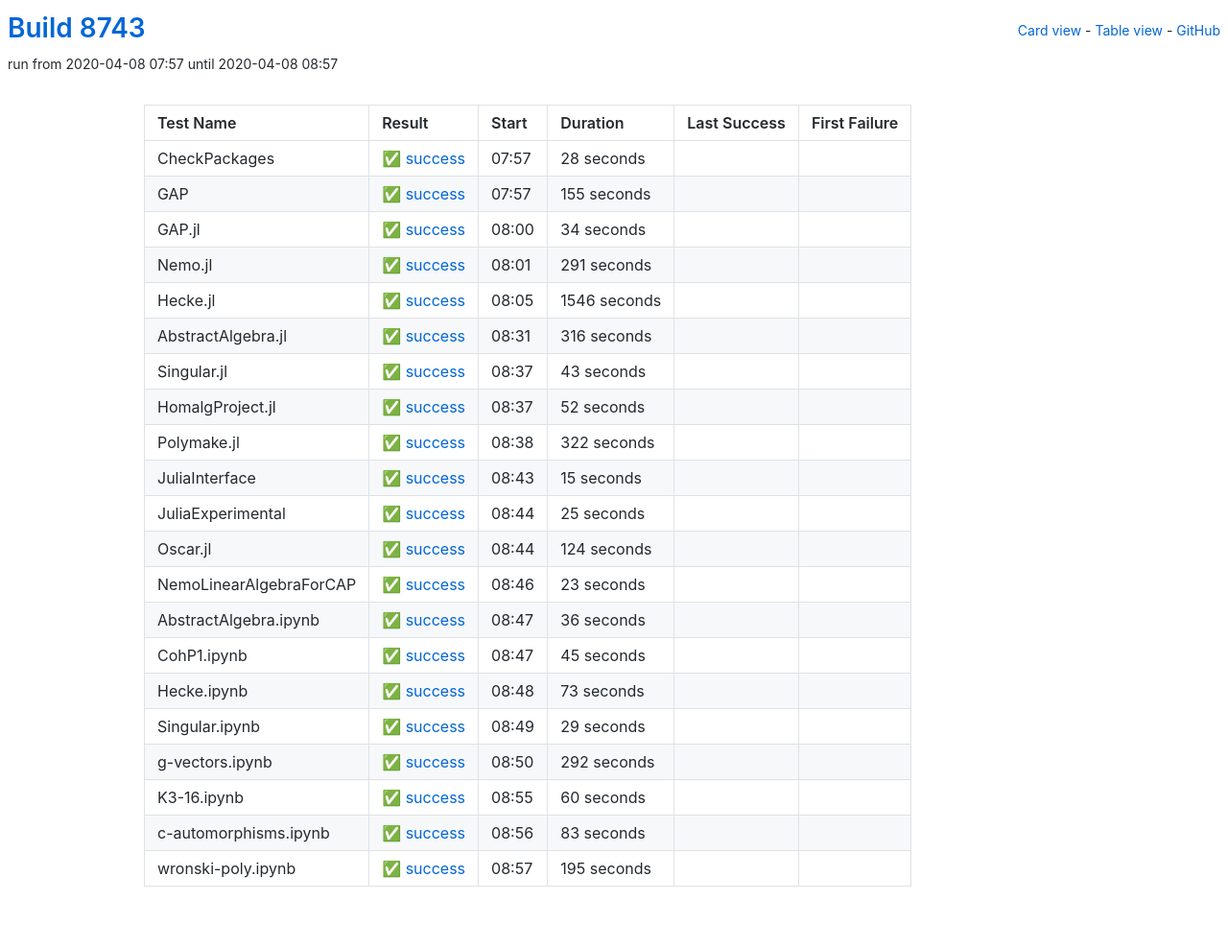
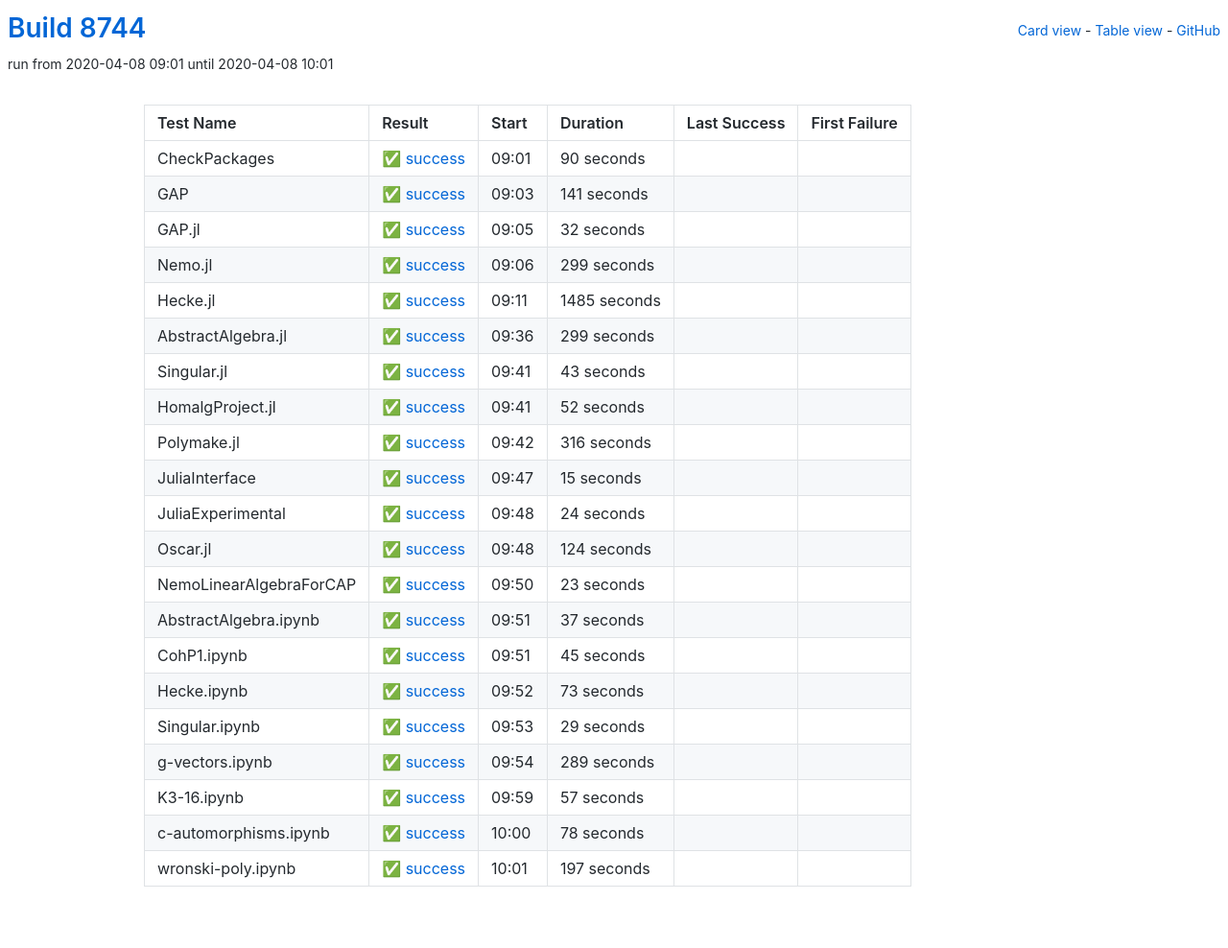
Before and after one commit to oscar-system/oscar-ci-status, a Jekyll site: the page built from table.html, in a window 1280 px wide. Shown: the whole page at 96% size. Built offline with Jekyll 4.4.1, drawn with Linux system fonts in a browser that asks for light colours.

Commit message:
Build 8744

```diff
--- a/_data/ci.yml
+++ b/_data/ci.yml
@@ -1,60 +1,93 @@
-build: 8743
-build_url: https://oscarci.mathematik.uni-kl.de/job/oscar/8743/
+build: 8744
+build_url: https://oscarci.mathematik.uni-kl.de/job/oscar/8744/
 job: oscar
 tests:
-- duration: 28
+- duration: 90
   exitcode: 0
   first_failure: false
   first_failure_url: null
   last_success: false
   last_success_url: null
-  log: https://oscarci.mathematik.uni-kl.de/job/oscar/8743/artifact/logs/build-8743/CheckPackages.log
+  log: https://oscarci.mathematik.uni-kl.de/job/oscar/8744/artifact/logs/build-8744/CheckPackages.log
   name: CheckPackages
-  start: 2020-04-08 07:57
+  start: 2020-04-08 09:01
   status: success
   success: true
-- duration: 155
+- duration: 141
   exitcode: 0
   first_failure: false
   first_failure_url: null
   last_success: false
   last_success_url: null
-  log: https://oscarci.mathematik.uni-kl.de/job/oscar/8743/artifact/logs/build-8743/GAP.log
+  log: https://oscarci.mathematik.uni-kl.de/job/oscar/8744/artifact/logs/build-8744/GAP.log
   name: GAP
-  start: 2020-04-08 07:57
+  start: 2020-04-08 09:03
   status: success
   success: true
-- duration: 34
+- duration: 32
   exitcode: 0
   first_failure: false
   first_failure_url: null
   last_success: false
   last_success_url: null
-  log: https://oscarci.mathematik.uni-kl.de/job/oscar/8743/artifact/logs/build-8743/GAP.jl.log
+  log: https://oscarci.mathematik.uni-kl.de/job/oscar/8744/artifact/logs/build-8744/GAP.jl.log
   name: GAP.jl
-  start: 2020-04-08 08:00
+  start: 2020-04-08 09:05
   status: success
   success: true
-- duration: 291
+- duration: 299
   exitcode: 0
   first_failure: false
   first_failure_url: null
   last_success: false
   last_success_url: null
-  log: https://oscarci.mathematik.uni-kl.de/job/oscar/8743/artifact/logs/build-8743/Nemo.jl.log
+  log: https://oscarci.mathematik.uni-kl.de/job/oscar/8744/artifact/logs/build-8744/Nemo.jl.log
   name: Nemo.jl
-  start: 2020-04-08 08:01
+  start: 2020-04-08 09:06
   status: success
   success: true
-- duration: 1546
+- duration: 1485
   exitcode: 0
   first_failure: false
   first_failure_url: null
   last_success: false
   last_success_url: null
-  log: https://oscarci.mathematik.uni-kl.de/job/oscar/8743/artifact/logs/build-8743/Hecke.jl.log
+  log: https://oscarci.mathematik.uni-kl.de/job/oscar/8744/artifact/logs/build-8744/Hecke.jl.log
   name: Hecke.jl
-  start: 2020-04-08 08:05
+  start: 2020-04-08 09:11
+  status: success
+  success: true
+- duration: 299
+  exitcode: 0
+  first_failure: false
+  first_failure_url: null
+  last_success: false
+  last_success_url: null
+  log: https://oscarci.mathematik.uni-kl.de/job/oscar/8744/artifact/logs/build-8744/AbstractAlgebra.jl.log
+  name: AbstractAlgebra.jl
+  start: 2020-04-08 09:36
+  status: success
+  success: true
+- duration: 43
+  exitcode: 0
+  first_failure: false
+  first_failure_url: null
+  last_success: false
+  last_success_url: null
+  log: https://oscarci.mathematik.uni-kl.de/job/oscar/8744/artifact/logs/build-8744/Singular.jl.log
+  name: Singular.jl
+  start: 2020-04-08 09:41
+  status: success
+  success: true
+- duration: 52
+  exitcode: 0
+  first_failure: false
+  first_failure_url: null
+  last_success: false
+  last_success_url: null
+  log: https://oscarci.mathematik.uni-kl.de/job/oscar/8744/artifact/logs/build-8744/HomalgProject.jl.log
+  name: HomalgProject.jl
+  start: 2020-04-08 09:41
   status: success
   success: true
 - duration: 316
@@ -63,42 +96,9 @@ tests:
   first_failure_url: null
   last_success: false
   last_success_url: null
-  log: https://oscarci.mathematik.uni-kl.de/job/oscar/8743/artifact/logs/build-8743/AbstractAlgebra.jl.log
-  name: AbstractAlgebra.jl
-  start: 2020-04-08 08:31
-  status: success
-  success: true
-- duration: 43
-  exitcode: 0
-  first_failure: false
-  first_failure_url: null
-  last_success: false
-  last_success_url: null
-  log: https://oscarci.mathematik.uni-kl.de/job/oscar/8743/artifact/logs/build-8743/Singular.jl.log
-  name: Singular.jl
-  start: 2020-04-08 08:37
-  status: success
-  success: true
-- duration: 52
-  exitcode: 0
-  first_failure: false
-  first_failure_url: null
-  last_success: false
-  last_success_url: null
-  log: https://oscarci.mathematik.uni-kl.de/job/oscar/8743/artifact/logs/build-8743/HomalgProject.jl.log
-  name: HomalgProject.jl
-  start: 2020-04-08 08:37
-  status: success
-  success: true
-- duration: 322
-  exitcode: 0
-  first_failure: false
-  first_failure_url: null
-  last_success: false
-  last_success_url: null
-  log: https://oscarci.mathematik.uni-kl.de/job/oscar/8743/artifact/logs/build-8743/Polymake.jl.log
+  log: https://oscarci.mathematik.uni-kl.de/job/oscar/8744/artifact/logs/build-8744/Polymake.jl.log
   name: Polymake.jl
-  start: 2020-04-08 08:38
+  start: 2020-04-08 09:42
   status: success
   success: true
 - duration: 15
@@ -107,20 +107,20 @@ tests:
   first_failure_url: null
   last_success: false
   last_success_url: null
-  log: https://oscarci.mathematik.uni-kl.de/job/oscar/8743/artifact/logs/build-8743/JuliaInterface.log
+  log: https://oscarci.mathematik.uni-kl.de/job/oscar/8744/artifact/logs/build-8744/JuliaInterface.log
   name: JuliaInterface
-  start: 2020-04-08 08:43
+  start: 2020-04-08 09:47
   status: success
   success: true
-- duration: 25
+- duration: 24
   exitcode: 0
   first_failure: false
   first_failure_url: null
   last_success: false
   last_success_url: null
-  log: https://oscarci.mathematik.uni-kl.de/job/oscar/8743/artifact/logs/build-8743/JuliaExperimental.log
+  log: https://oscarci.mathematik.uni-kl.de/job/oscar/8744/artifact/logs/build-8744/JuliaExperimental.log
   name: JuliaExperimental
-  start: 2020-04-08 08:44
+  start: 2020-04-08 09:48
   status: success
   success: true
 - duration: 124
@@ -129,9 +129,9 @@ tests:
   first_failure_url: null
   last_success: false
   last_success_url: null
-  log: https://oscarci.mathematik.uni-kl.de/job/oscar/8743/artifact/logs/build-8743/Oscar.jl.log
+  log: https://oscarci.mathematik.uni-kl.de/job/oscar/8744/artifact/logs/build-8744/Oscar.jl.log
   name: Oscar.jl
-  start: 2020-04-08 08:44
+  start: 2020-04-08 09:48
   status: success
   success: true
 - duration: 23
@@ -140,20 +140,20 @@ tests:
   first_failure_url: null
   last_success: false
   last_success_url: null
-  log: https://oscarci.mathematik.uni-kl.de/job/oscar/8743/artifact/logs/build-8743/NemoLinearAlgebraForCAP.log
+  log: https://oscarci.mathematik.uni-kl.de/job/oscar/8744/artifact/logs/build-8744/NemoLinearAlgebraForCAP.log
   name: NemoLinearAlgebraForCAP
-  start: 2020-04-08 08:46
+  start: 2020-04-08 09:50
   status: success
   success: true
-- duration: 36
+- duration: 37
   exitcode: 0
   first_failure: false
   first_failure_url: null
   last_success: false
   last_success_url: null
-  log: https://oscarci.mathematik.uni-kl.de/job/oscar/8743/artifact/logs/build-8743/AbstractAlgebra.ipynb.log
+  log: https://oscarci.mathematik.uni-kl.de/job/oscar/8744/artifact/logs/build-8744/AbstractAlgebra.ipynb.log
   name: AbstractAlgebra.ipynb
-  start: 2020-04-08 08:47
+  start: 2020-04-08 09:51
   status: success
   success: true
 - duration: 45
@@ -162,9 +162,9 @@ tests:
   first_failure_url: null
   last_success: false
   last_success_url: null
-  log: https://oscarci.mathematik.uni-kl.de/job/oscar/8743/artifact/logs/build-8743/CohP1.ipynb.log
+  log: https://oscarci.mathematik.uni-kl.de/job/oscar/8744/artifact/logs/build-8744/CohP1.ipynb.log
   name: CohP1.ipynb
-  start: 2020-04-08 08:47
+  start: 2020-04-08 09:51
   status: success
   success: true
 - duration: 73
@@ -173,9 +173,9 @@ tests:
   first_failure_url: null
   last_success: false
   last_success_url: null
-  log: https://oscarci.mathematik.uni-kl.de/job/oscar/8743/artifact/logs/build-8743/Hecke.ipynb.log
+  log: https://oscarci.mathematik.uni-kl.de/job/oscar/8744/artifact/logs/build-8744/Hecke.ipynb.log
   name: Hecke.ipynb
-  start: 2020-04-08 08:48
+  start: 2020-04-08 09:52
   status: success
   success: true
 - duration: 29
@@ -184,52 +184,52 @@ tests:
   first_failure_url: null
   last_success: false
   last_success_url: null
-  log: https://oscarci.mathematik.uni-kl.de/job/oscar/8743/artifact/logs/build-8743/Singular.ipynb.log
+  log: https://oscarci.mathematik.uni-kl.de/job/oscar/8744/artifact/logs/build-8744/Singular.ipynb.log
   name: Singular.ipynb
-  start: 2020-04-08 08:49
+  start: 2020-04-08 09:53
   status: success
   success: true
-- duration: 292
+- duration: 289
   exitcode: 0
   first_failure: false
   first_failure_url: null
   last_success: false
   last_success_url: null
-  log: https://oscarci.mathematik.uni-kl.de/job/oscar/8743/artifact/logs/build-8743/g-vectors.ipynb.log
+  log: https://oscarci.mathematik.uni-kl.de/job/oscar/8744/artifact/logs/build-8744/g-vectors.ipynb.log
   name: g-vectors.ipynb
-  start: 2020-04-08 08:50
+  start: 2020-04-08 09:54
   status: success
   success: true
-- duration: 60
+- duration: 57
   exitcode: 0
   first_failure: false
   first_failure_url: null
   last_success: false
   last_success_url: null
-  log: https://oscarci.mathematik.uni-kl.de/job/oscar/8743/artifact/logs/build-8743/K3-16.ipynb.log
+  log: https://oscarci.mathematik.uni-kl.de/job/oscar/8744/artifact/logs/build-8744/K3-16.ipynb.log
   name: K3-16.ipynb
-  start: 2020-04-08 08:55
+  start: 2020-04-08 09:59
   status: success
   success: true
-- duration: 83
+- duration: 78
   exitcode: 0
   first_failure: false
   first_failure_url: null
   last_success: false
   last_success_url: null
-  log: https://oscarci.mathematik.uni-kl.de/job/oscar/8743/artifact/logs/build-8743/c-automorphisms.ipynb.log
+  log: https://oscarci.mathematik.uni-kl.de/job/oscar/8744/artifact/logs/build-8744/c-automorphisms.ipynb.log
   name: c-automorphisms.ipynb
-  start: 2020-04-08 08:56
+  start: 2020-04-08 10:00
   status: success
   success: true
-- duration: 195
+- duration: 197
   exitcode: 0
   first_failure: false
   first_failure_url: null
   last_success: false
   last_success_url: null
-  log: https://oscarci.mathematik.uni-kl.de/job/oscar/8743/artifact/logs/build-8743/wronski-poly.ipynb.log
+  log: https://oscarci.mathematik.uni-kl.de/job/oscar/8744/artifact/logs/build-8744/wronski-poly.ipynb.log
   name: wronski-poly.ipynb
-  start: 2020-04-08 08:57
+  start: 2020-04-08 10:01
   status: success
   success: true
```
Also changed, not shown: README.md.
